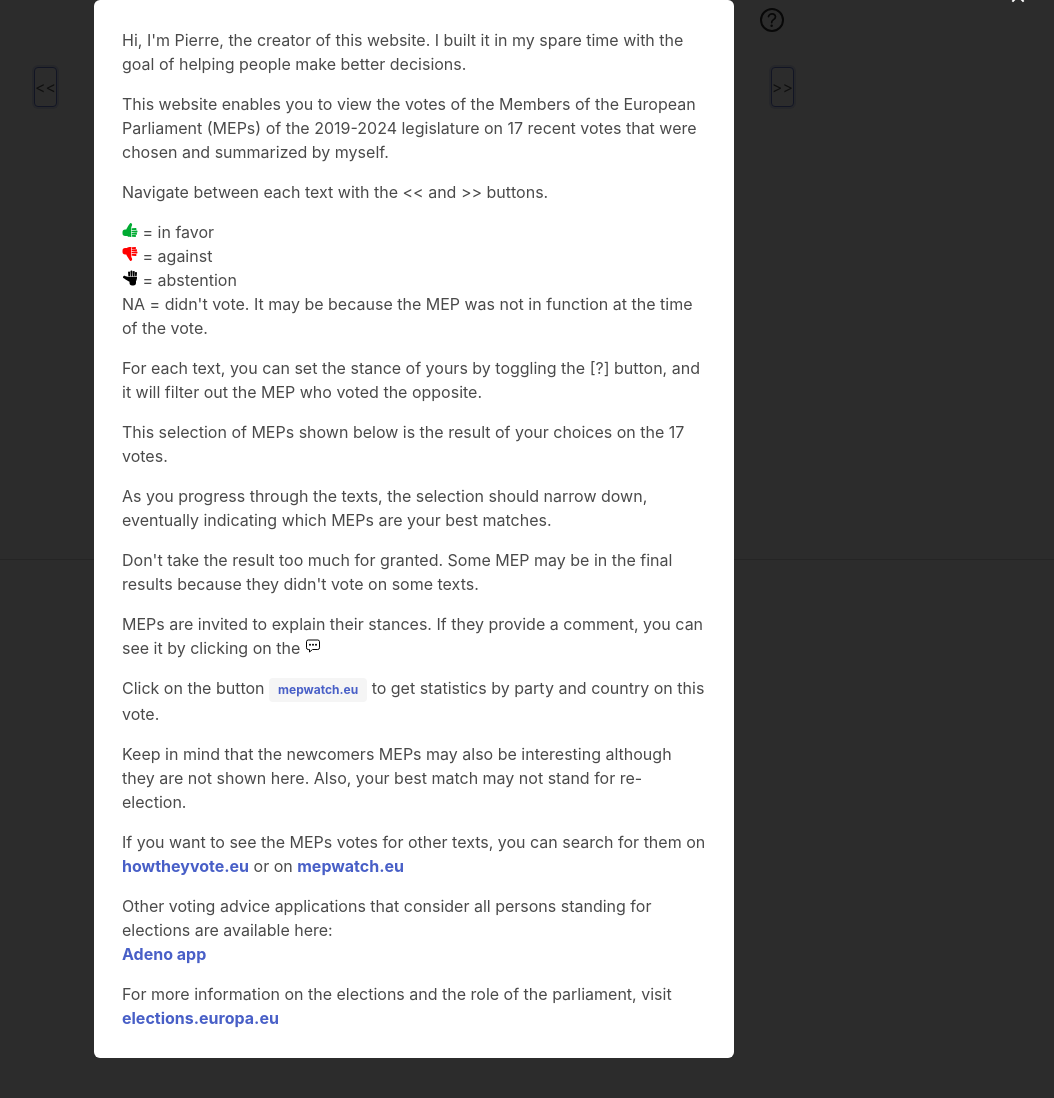
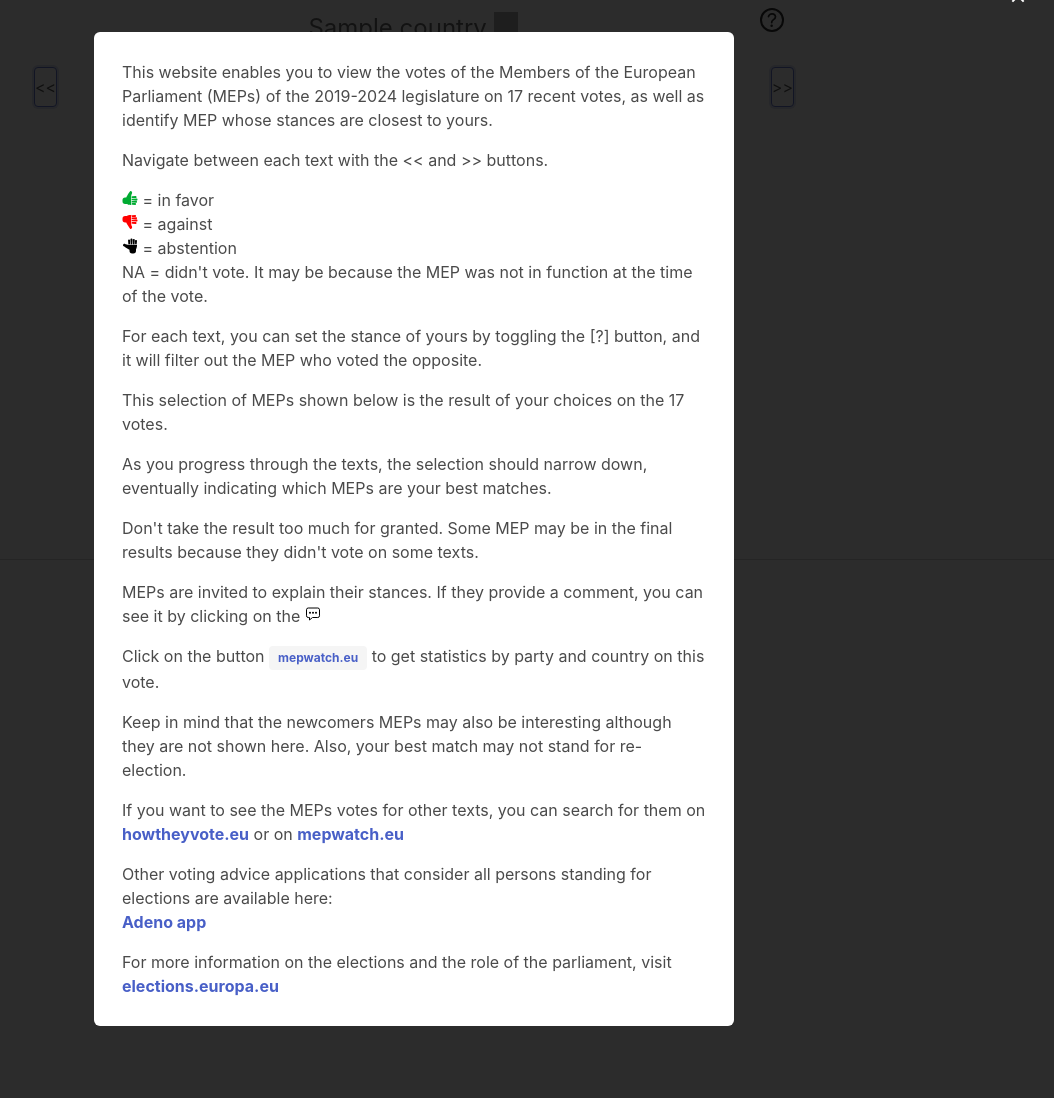
Before and after one commit to pierreloicq/votetracker.eu, a Django app: template yvm/templates/yvm/summary.html in a window 1280 px wide, after a click that opens the changed part. Shown: the part 40-1138 px from the top of the page, without its empty margins (226-1280 px from the left). Run offline with Django 4.2, Linux system fonts and the light colour scheme; the template is opened without the code that fills it: most values are stand-ins (such as "Sample title", 1, 10 or a date in 2020); some libraries are stand-ins or nearby versions; grey boxes are pictures that could not be loaded.

```diff
--- a/yvm/static/yvm/style.css
+++ b/yvm/static/yvm/style.css
@@ -239,7 +239,7 @@ a.external {
     width: 74px;
 }
 
-.deselected_rows {
+/* .deselected_rows {
     position: relative;
 }
 
@@ -257,8 +257,15 @@ a.external {
       );
     pointer-events: none;
     z-index: 1;
+} */
+
+.deselected_rows {
+    background-image: repeating-linear-gradient(
+        -45deg,
+        transparent 0 10px,
+        rgba(128, 128, 128, 0.233) 11px 12px
+      );
 }
-
 
 #clearFilterButton {
     position: absolute;
--- a/yvm/templates/yvm/about.html
+++ b/yvm/templates/yvm/about.html
@@ -23,7 +23,7 @@
             <a href="https://parltrack.org/dumps" target="_blank">parltrack.org</a>
         </p>
         <p>
-            {% translate "The global design was deeply inspired on" %} <a href="https://howtheyvote.eu/" target="_blank">howtheyvote.eu</a>
+            {% translate "The website look was deeply inspired on" %} <a href="https://howtheyvote.eu/" target="_blank">howtheyvote.eu</a>
         </p>
 
         <p>
--- a/yvm/templates/yvm/index.html
+++ b/yvm/templates/yvm/index.html
@@ -10,7 +10,7 @@
                 {% translate "Be ready for the European elections of June 2024" %}
             </h2>
             <h1 class="title is-3 pb-6">
-                {% translate "Find out how the current Members of the European Parliament voted on 17 key recent votes" %}
+                {% translate "Find out how the current Members of the European Parliament voted on 17 key recent votes and find your best match" %}
             </h1>
         </div>
 
--- a/yvm/templates/yvm/summary.html
+++ b/yvm/templates/yvm/summary.html
@@ -232,11 +232,9 @@
     <!-- {# help modal #} -->
     <div id="general_help" class="modal">
         <div class="modal-background"></div>
-
         <div class="modal-content">
           <div class="box">
-            <p>{% translate "Hi, I'm Pierre, the creator of this website. I built it in my spare time with the goal of helping people make better decisions." %}</p>
-            <p>{% translate "This website enables you to view the votes of the Members of the European Parliament (MEPs) of the 2019-2024 legislature on 17 recent votes that were chosen and summarized by myself."%}</p>
+            <p>{% translate "This website enables you to view the votes of the Members of the European Parliament (MEPs) of the 2019-2024 legislature on 17 recent votes, as well as identify MEP whose stances are closest to yours."%}</p>
             <p>{% translate "Navigate between each text with the << and >> buttons."%}</p>
             <p>
                 <span class="icon is-small">
```
Also changed, not shown: yvm/static/yvm/summary.js (+8 -2 lines), locale/fr/LC_MESSAGES/django.po, locale/nl/LC_MESSAGES/django.po, 2 other files.
